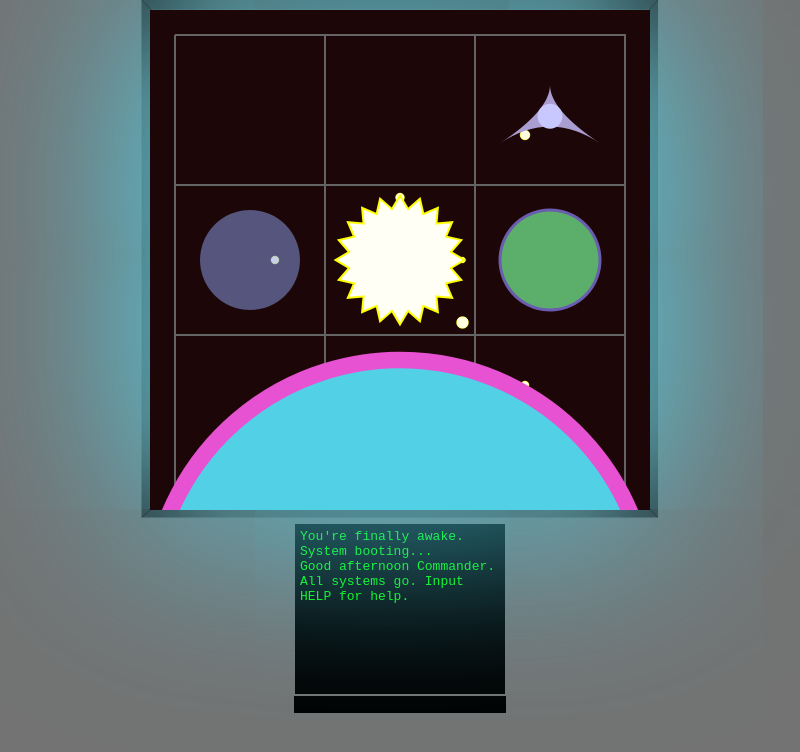
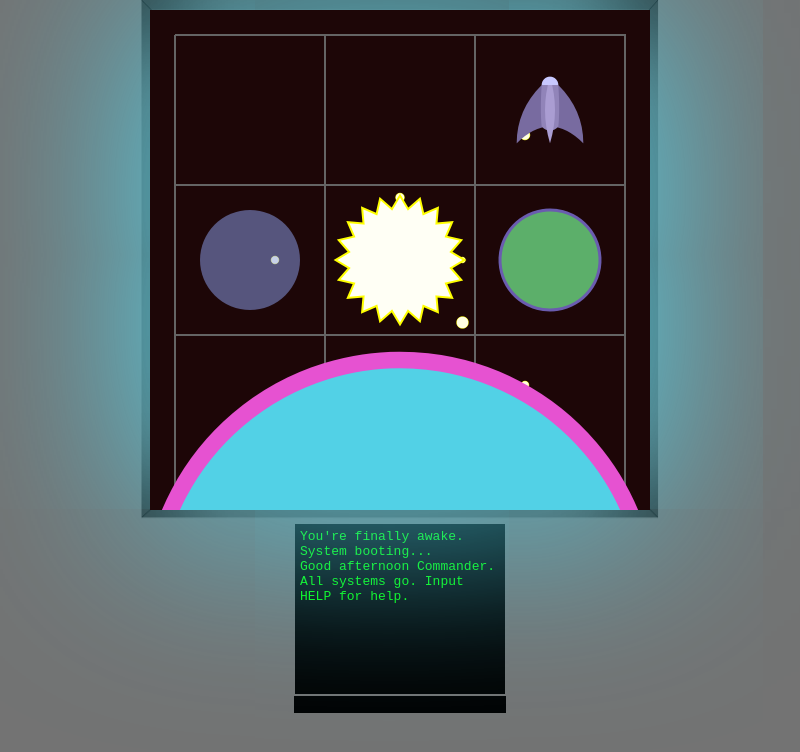
Before and after one commit to Loboconcepts/space, an Electron app: page index.html in a window 800 px wide. Drawn offline with Linux system fonts and the light colour scheme.

Commit message:
art update

```diff
--- a/js/world.js
+++ b/js/world.js
@@ -1611,6 +1611,7 @@ function whichArt(posNum,xPos,yPos,size,actPos) {
 		case ("x"):
 			switch (getObjCurrentPos(actPos)[getObjCurrentPos(actPos).length-2]) {
 				case "0":case "2":case "4":case "6":
+				// Cornerless Hoverstar
 				ctx.save();
 				ctx.beginPath();
 				ctx.moveTo(xPos-size/3, yPos);
@@ -1635,6 +1636,7 @@ function whichArt(posNum,xPos,yPos,size,actPos) {
 				ctx.restore();
 				break;
 				case "5":case "7":case "9":
+				// Flat-X Starseeker
 				ctx.save();
 				ctx.beginPath();
 			    ctx.fillStyle = "rgba("+(rgbGenerateFromCurPos(actPos)[0]-50)+","+(rgbGenerateFromCurPos(actPos)[1]-50)+","+(rgbGenerateFromCurPos(actPos)[2]-50)+", 1)";
@@ -1672,17 +1674,33 @@ function whichArt(posNum,xPos,yPos,size,actPos) {
 				ctx.restore();
 				break;
 				case "1":case "3":case "8":
+				// Quadwing Cruiser
 				ctx.save();
 				ctx.beginPath();
-				ctx.fillStyle = "rgba("+rgbGenerateFromCurPos(actPos)[0]+","+rgbGenerateFromCurPos(actPos)[1]+","+rgbGenerateFromCurPos(actPos)[2]+", 1)";
-			    ctx.moveTo(xPos, yPos - size/4);
-			    ctx.quadraticCurveTo(xPos, yPos, xPos + size/2, yPos + size/3);
-			    ctx.quadraticCurveTo(xPos, yPos, xPos - size/2, yPos + size/3);
-			    ctx.quadraticCurveTo(xPos, yPos, xPos, yPos - size/4);
+				ctx.fillStyle = "rgba("+(rgbGenerateFromCurPos(actPos)[0]-50)+","+(rgbGenerateFromCurPos(actPos)[1]-50)+","+(rgbGenerateFromCurPos(actPos)[2]-50)+", 1)";
+			    ctx.moveTo(xPos+size/12, yPos - size/4);
+			    ctx.quadraticCurveTo(xPos+size/3, yPos, xPos + size/3, yPos + size/3);
+			    ctx.quadraticCurveTo(xPos, yPos, xPos - size/3, yPos + size/3);
+			    ctx.quadraticCurveTo(xPos-size/3, yPos, xPos-size/12, yPos - size/4);
 			    ctx.fill();
 				ctx.closePath();
 				ctx.beginPath();
-				ctx.arc(xPos, yPos + size/16, size/8, 2 * Math.PI, false);
+				ctx.fillStyle = "rgba("+(rgbGenerateFromCurPos(actPos)[0]-25)+","+(rgbGenerateFromCurPos(actPos)[1]-25)+","+(rgbGenerateFromCurPos(actPos)[2]-25)+", 1)";
+			    ctx.moveTo(xPos+size/12, yPos-size/4);
+			    ctx.quadraticCurveTo(xPos+size/10, yPos, xPos+size/12, yPos + size/6);
+			    ctx.quadraticCurveTo(xPos, yPos+size/4, xPos-size/12, yPos + size/6);
+			    ctx.quadraticCurveTo(xPos-size/10, yPos, xPos-size/12, yPos - size/4);
+			    ctx.fill();
+				ctx.closePath();
+				ctx.beginPath();
+				ctx.fillStyle = "rgba("+rgbGenerateFromCurPos(actPos)[0]+","+rgbGenerateFromCurPos(actPos)[1]+","+rgbGenerateFromCurPos(actPos)[2]+", 1)";
+			    ctx.moveTo(xPos, yPos-size/3);
+			    ctx.quadraticCurveTo(xPos+size/10, yPos, xPos, yPos + size/3);
+			    ctx.quadraticCurveTo(xPos-size/10, yPos, xPos, yPos - size/3);
+			    ctx.fill();
+				ctx.closePath();
+				ctx.beginPath();
+				ctx.arc(xPos, yPos - size/4, size/12, Math.PI, false);
 				ctx.fillStyle = "rgba(200, 200, 255, 1)";
 				ctx.fill();
 				ctx.closePath();
```
Also changed, not shown: draw_art.html (+14 -14 lines).
